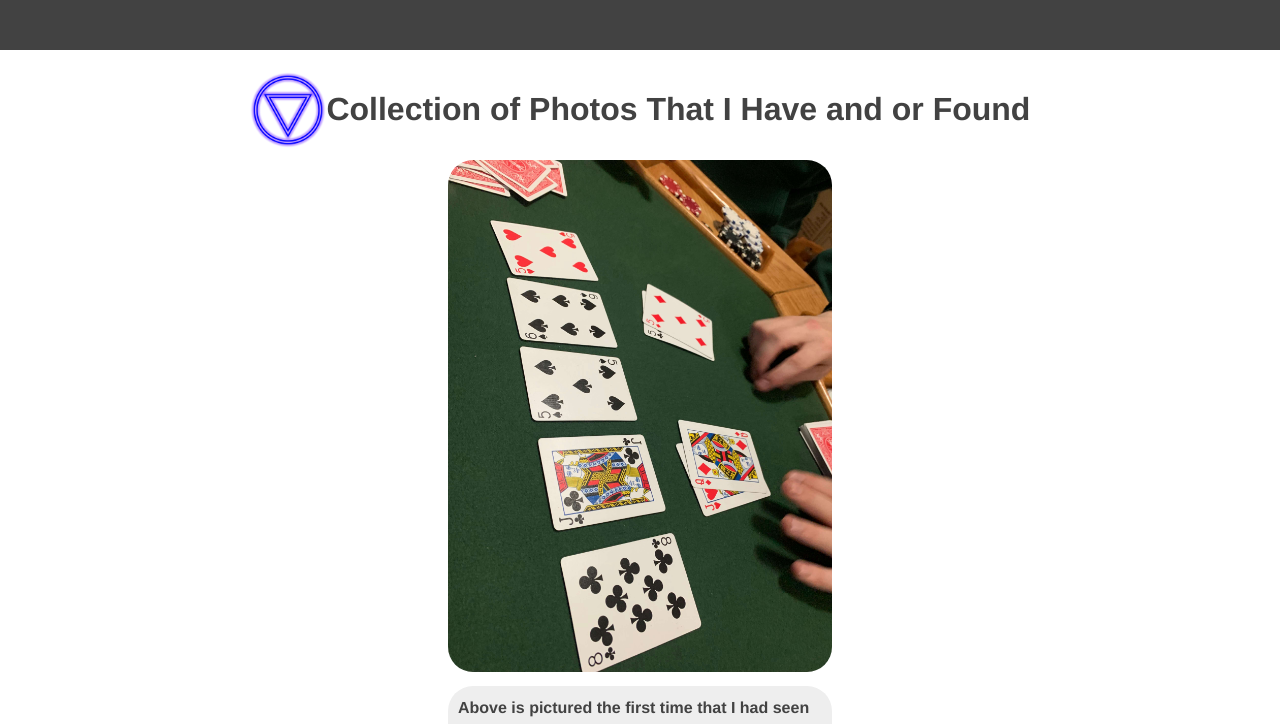
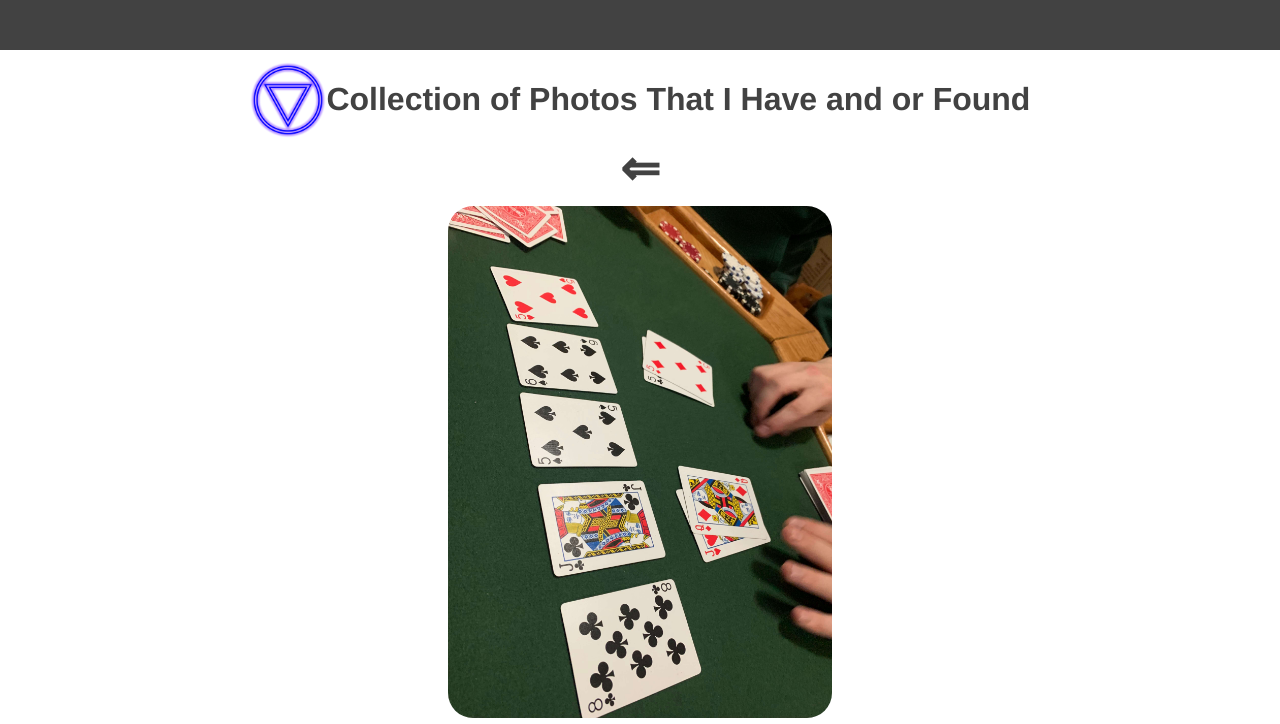
Before and after one commit to DylanDBurke26/449-photos, a plain HTML site: page image.html in a window 1280 px wide. Shown: the top 724 px of the page. Drawn offline with Linux system fonts and the light colour scheme.

Commit message:
added back arrow to image.html

```diff
--- a/image.html
+++ b/image.html
@@ -12,11 +12,13 @@
     <main>
 
         <div class="top">
-            <a href="./index.html">
-                <img src="./photos/Logo.png" alt="">
+            <img src="./photos/Logo.png" alt="">
                 <h1>Collection of Photos That I Have and or Found</h1>
-            </a>
         </div>
+
+        <a class="arr" href="./index.html">
+            <div >&lArr;</div>
+        </a>
 
         <div class="imageDetail">
             <div>
--- a/screen.css
+++ b/screen.css
@@ -27,10 +27,22 @@ a:hover {
     text-decoration: none;
     color: #424242;
     margin-top: 10px;
+    align-content: center;
 }
 
-.top h1 {
-    align-content: flex-start;
+.arr {
+    display: block;
+    margin: 0 auto;
+    text-decoration: none;
+}
+
+.arr div {
+    margin: 0 auto;
+    text-align: center;
+    font-weight: 700;
+    font-size: 3em;
+    text-decoration: none;
+    color: #424242;
 }
 
 .top img {
```
